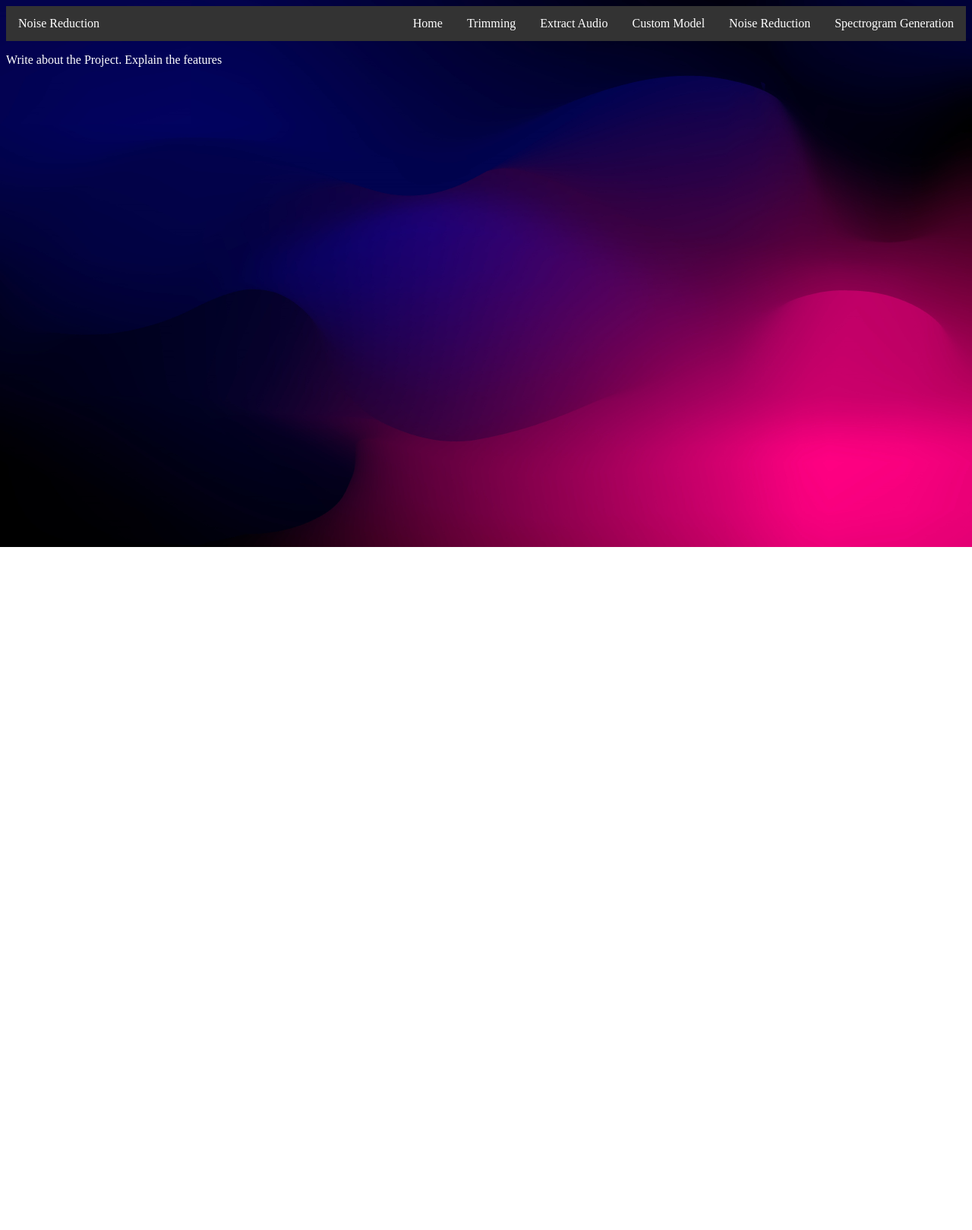
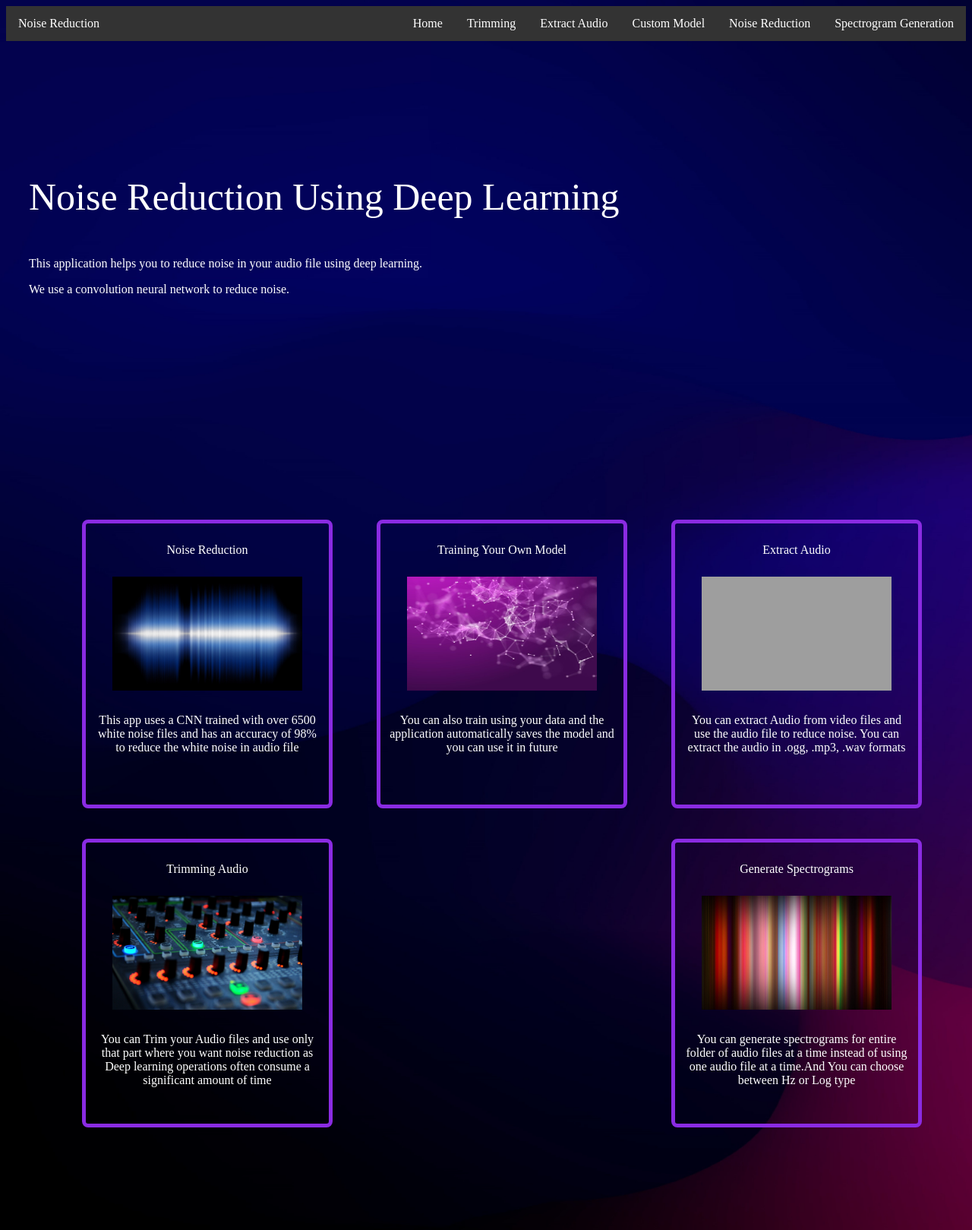
Before and after one commit to yeswanth928/noise_red_project, a Django app: page / in a window 1280 px wide. Shown: the whole page at 76% size. Before the commit the page ends 720 px from the top, so only its background shows below. Run offline with Django 3.2, Linux system fonts and the light colour scheme; parts of the project's set-up code (start-up, migrations or seed data) failed here and were passed over; grey boxes are pictures that could not be loaded.

Commit message:
Completed the project. Added front-end and README file

```diff
--- a/base/functions.py
+++ b/base/functions.py
@@ -6,12 +6,12 @@ from matplotlib.backends.backend_agg import FigureCanvasAgg as FigureCanvas
 from moviepy.video.io.ffmpeg_tools import ffmpeg_extract_subclip
 import moviepy.editor as mp
 import os
-#import tensorflow as tf
+import tensorflow as tf
 
 
-#from .train_model import train_and_save_model
+from .train_model import train_and_save_model
 
-project_name = "project7"
+project_name = "noise_reduction"
 default_save_location = os.path.expanduser(f'~/Documents/{project_name}')
 
 
@@ -62,45 +62,45 @@ def extract_audio_fun(file_path: str, audio_format: str, file_name: str):
     temp_audio.write_audiofile(new_file_path)
 
 
-# def pre_processing(file_path: str):
-#     audio, _ = tf.audio.decode_wav(tf.io.read_file(file_path), 1)
-#     audio_len = audio.shape[0]
-#     batching_size = 12000
-#     batches = []
-#     i = 0
-#     for i in range(0, audio_len-batching_size, batching_size):
-#         batches.append(audio[i:i+batching_size])
-#     batches.append(audio[-batching_size:])
-#     d = audio_len - (i + batching_size)
-#     return tf.stack(batches), d
-#
-#
-# def generate_clean_audio(file_path: str, model_path: str):
-#     pre_processed_data, diff = pre_processing(file_path)
-#     model = tf.keras.models.load_model(model_path)
-#     temp_out = model.predict(pre_processed_data)
-#     temp_out_post = tf.reshape(temp_out[:-1], ((temp_out.shape[0] - 1) * temp_out.shape[1], 1))
-#     final_out = tf.concat((temp_out_post, temp_out[-1][-diff:]), axis=0)
-#     return final_out
-#
-#
-# def noise_reduction_fun(model_name: str, file_path: str, file_name: str, sample_rate: int = 48000):
-#     folder_path = create_folder(folder_name='noise_reduction')
-#     new_file_path = os.path.join(folder_path, file_name)
-#     model_path = os.path.join(settings.MEDIA_ROOT, model_name)
-#     audio_val = generate_clean_audio(file_path, model_path)
-#     output = tf.squeeze(audio_val)
-#     encoded_output = tf.audio.encode_wav(output, sample_rate=sample_rate, name=file_name)
-#     tf.write_file(new_file_path, encoded_output)
-#
-#
-# def train_model_fun(
-#         noisy_folder_path: str, clean_folder_path: str, train_size: int, model_file_path: str, batch_size: int = 12000):
-#     model_loss = train_and_save_model(
-#         noisy_folder_path=noisy_folder_path,
-#         clean_folder_path=clean_folder_path,
-#         train_size=train_size,
-#         model_file_path=model_file_path,
-#         batch_size=batch_size
-#     )
-#     return model_loss
+def pre_processing(file_path: str):
+    audio, _ = tf.audio.decode_wav(tf.io.read_file(file_path), 1)
+    audio_len = audio.shape[0]
+    batching_size = 12000
+    batches = []
+    i = 0
+    for i in range(0, audio_len-batching_size, batching_size):
+        batches.append(audio[i:i+batching_size])
+    batches.append(audio[-batching_size:])
+    d = audio_len - (i + batching_size)
+    return tf.stack(batches), d
+
+
+def generate_clean_audio(file_path: str, model_path: str):
+    pre_processed_data, diff = pre_processing(file_path)
+    model = tf.keras.models.load_model(model_path)
+    temp_out = model.predict(pre_processed_data)
+    temp_out_post = tf.reshape(temp_out[:-1], ((temp_out.shape[0] - 1) * temp_out.shape[1], 1))
+    final_out = tf.concat((temp_out_post, temp_out[-1][-diff:]), axis=0)
+    return final_out
+
+
+def noise_reduction_fun(model_name: str, file_path: str, file_name: str, sample_rate: int = 48000):
+    folder_path = create_folder(folder_name='noise_reduction')
+    new_file_path = os.path.join(folder_path, file_name)
+    model_path = os.path.join(settings.MEDIA_ROOT, model_name)
+    audio_val = generate_clean_audio(file_path, model_path)
+    output = tf.squeeze(audio_val)
+    encoded_output = tf.audio.encode_wav(output, sample_rate=sample_rate, name=file_name)
+    tf.write_file(new_file_path, encoded_output)
+
+
+def train_model_fun(
+        noisy_folder_path: str, clean_folder_path: str, train_size: int, model_file_path: str, batch_size: int = 12000):
+    model_loss = train_and_save_model(
+        noisy_folder_path=noisy_folder_path,
+        clean_folder_path=clean_folder_path,
+        train_size=train_size,
+        model_file_path=model_file_path,
+        batch_size=batch_size
+    )
+    return model_loss
--- a/base/templates/base/home.html
+++ b/base/templates/base/home.html
@@ -1,5 +1,59 @@
 {% extends 'main.html' %}
+{% load static %}
 
 {% block content %}
-    <p>Write about the Project. Explain the features</p>
+    <div style="overflow-x:hidden; overflow-y: auto">
+    <div style="display: flex; height: 100%">
+        <div style="flex: 67%; padding-top: 10%; padding-left: 30px; padding-bottom: 22%">
+            <p style="font-max-size: large; font-size: 50px">Noise Reduction Using Deep Learning</p>
+            <p style="font-size: 16px">This application helps you to reduce noise in your audio file using deep learning.</p>
+            <p>We use a convolution neural network to reduce noise.</p>
+        </div>
+        <div style="flex: 33%;padding-top: 10%; ">
+
+        </div>
+    </div>
+    <div style="padding-bottom: 10%;padding-left: 100px; display: grid; grid-template-columns: auto auto auto; grid-row-gap: 40px">
+        <div class="imageView">
+            <p>Noise Reduction</p>
+            <div>
+                <img src="../../../static/images/noise_reduction_example.jpg" alt="Neural Network" class="imageStyle">
+                <p>This app uses a CNN trained with over 6500 white noise files and has an accuracy of 98% to reduce the white noise in audio file</p>
+            </div>
+        </div>
+        <div class="imageView">
+            <p>Training Your Own Model</p>
+            <div>
+                <img src="../../../static/images/neural_network.jpg" alt="Neural Network" class="imageStyle">
+                <p>You can also train using your data and the application automatically saves the model and you can use it in future</p>
+            </div>
+        </div>
+        <div class="imageView">
+            <p>Extract Audio</p>
+            <div>
+                <img src="../../../static/images/video_example.png" alt="Video Example" class="imageStyle">
+                <p>You can extract Audio from video files and use the audio file to reduce noise. You can extract the audio in .ogg, .mp3, .wav formats</p>
+            </div>
+        </div>
+        <div class="imageView">
+            <p>Trimming Audio</p>
+            <div>
+                <img src="../../../static/images/trimming_example.jpg" alt="Video Example" class="imageStyle">
+                <p>You can Trim your Audio files and use only that part where you want noise reduction as Deep learning operations often consume a significant amount of time</p>
+            </div>
+        </div>
+        <div >
+
+        </div>
+        <div class="imageView">
+            <p>Generate Spectrograms</p>
+            <div>
+                <img src="../../../static/images/spectrogram_example.jpg" alt="Video Example" class="imageStyle">
+                <p>
+                    You can generate spectrograms for entire folder of audio files at a time instead of using one audio
+                    file at a time.And You can choose between Hz or Log type</p>
+            </div>
+        </div>
+    </div>
+    </div>
 {% endblock %}
--- a/base/views.py
+++ b/base/views.py
@@ -6,13 +6,12 @@ from django.contrib import messages
 import os
 
 
-from .functions import trim_audio_fun, generate_spectrogram_fun, extract_audio_fun
-#noise_reduction_fun, train_model_fun
+from .functions import trim_audio_fun, generate_spectrogram_fun, extract_audio_fun, noise_reduction_fun, train_model_fun
 from .forms import TrimAudioForm, NoiseReductionForm, SpectrogramForm, ExtractAudioForm, TrainModelForm, MixAudioForm
 from .models import TrimAudio, NoiseReduction, MixAudio, ExtractAudio
 
 
-project_name = "project7"
+project_name = "noise_reduction"
 default_save_location = os.path.expanduser(f'~/Documents/{project_name}')
 models_location = os.path.join(default_save_location, 'models')
 
@@ -28,14 +27,14 @@ def noise_reduction(request):
     if request.method == 'POST':
         form = NoiseReductionForm(request.POST, request.FILES)
         if form.is_valid():
-            # new_audio = NoiseReduction(audio_file=request.FILES['audio_file'])
-            # new_audio.save()
-            # temp_model = request.POST['model']
-            # file_name = new_audio.audio_file.name.split('/')
-            # file_path = os.path.join(settings.MEDIA_ROOT, new_audio.audio_file.name)
-            # model = os.path.join(models_location, temp_model)
-            # noise_reduction_fun(
-            #     model_name=model, file_name=file_name, file_path=file_path, sample_rate=request.POST['sample_rate'])
+            new_audio = NoiseReduction(audio_file=request.FILES['audio_file'])
+            new_audio.save()
+            temp_model = request.POST['model']
+            file_name = new_audio.audio_file.name.split('/')
+            file_path = os.path.join(settings.MEDIA_ROOT, new_audio.audio_file.name)
+            model = os.path.join(models_location, temp_model)
+            noise_reduction_fun(
+                model_name=model, file_name=file_name, file_path=file_path, sample_rate=request.POST['sample_rate'])
             messages.success(request, 'Audio file cleaned Successfully')
             return render(request, 'base/noise_reduction.html', context=context)
     return render(request, 'base/noise_reduction.html', context)
@@ -67,20 +66,20 @@ def train_your_model(request):
     if request.method == 'POST':
         form = TrainModelForm(request.POST)
         if form.is_valid():
-            # clean_folder_path = request.POST['clean_folder']
-            # noisy_folder_path = request.POST['noisy_folder']
-            # train_size = request.POST['train_size']
-            # model_file_name = request.POST['model_file_name']
-            # model_file_path = os.path.join(models_location, model_file_name)
-            # batch_size = request.POST['batch_size']
-            # model_loss = train_model_fun(
-            #     noisy_folder_path=noisy_folder_path,
-            #     clean_folder_path=clean_folder_path,
-            #     train_size=train_size,
-            #     batch_size=batch_size,
-            #     model_file_path=model_file_path
-            # )
-            # messages.success(request, f"Model trained successfully. And the loss is {model_loss}")
+            clean_folder_path = request.POST['clean_folder']
+            noisy_folder_path = request.POST['noisy_folder']
+            train_size = request.POST['train_size']
+            model_file_name = request.POST['model_file_name']
+            model_file_path = os.path.join(models_location, model_file_name)
+            batch_size = request.POST['batch_size']
+            model_loss = train_model_fun(
+                noisy_folder_path=noisy_folder_path,
+                clean_folder_path=clean_folder_path,
+                train_size=train_size,
+                batch_size=batch_size,
+                model_file_path=model_file_path
+            )
+            messages.success(request, f"Model trained successfully. And the loss is {model_loss}")
             return render(request, 'base/train_your_model.html', context)
 
     return render(request, 'base/train_your_model.html', context)
--- a/static/styles/main.css
+++ b/static/styles/main.css
@@ -81,18 +81,21 @@ h3 {
 
 .inputStyle{
   width: 400px;
+  border-radius: 3px;
   height: 30px;
 }
 
 .buttonStyle {
   width: 300px;
   height: 30px;
+  border-radius: 3px;
   text-align: center;
 }
 
 .fileStyle {
   width: 300px;
   height: 30px;
+  border-radius: 3px;
   background-color: white;
   text-align: center;
 }
@@ -102,3 +105,18 @@ h3 {
   height: 30px;
   background-color: white;
 }
+
+.imageView {
+  width: 300px;
+  height: 350px;
+  border: 5px solid blueviolet;
+  border-radius: 8px;
+  padding: 10px;
+  text-align: center;
+}
+
+.imageStyle {
+  width: 250px;
+  height: 150px;
+  padding: 10px;
+}
```
Also changed, not shown: base/model.py (+27 -27 lines), base/train_model.py (+75 -75 lines), README.md (added), static/images/neural_network.jpg (added), static/images/noise_reduction_example.jpg (added), static/images/spectrogram_example.jpg (added), static/images/trimming_example.jpg (added), 1 other file.
